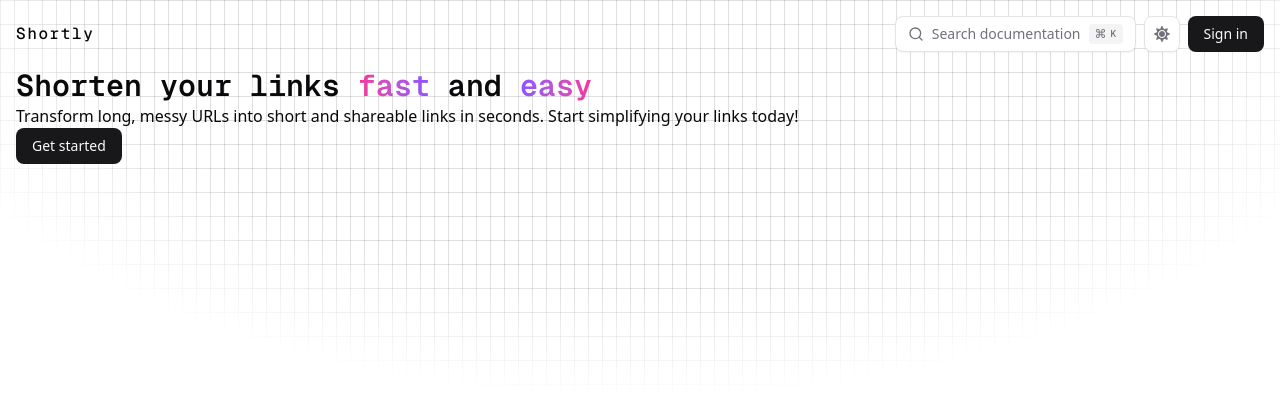
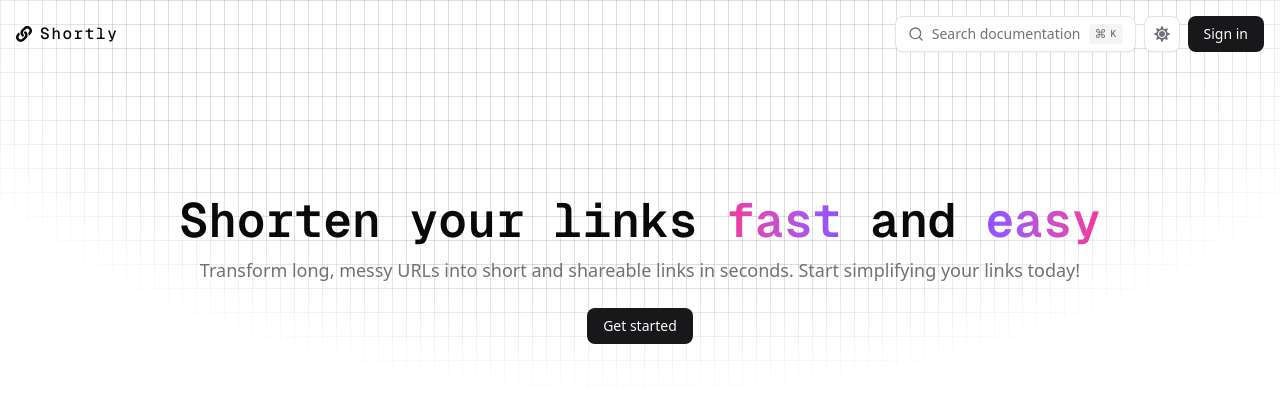
Before and after one commit to Whisperpiano/url-shortener, a Next.js app: page / in a window 1280 px wide. Shown: the top 400 px of the page. Built offline with nearby package versions, Linux system fonts and the light colour scheme; no server answers.

Commit message:
enhance Home page layout with better text positioning; update UI in Login component for clearer sign-in instructions and social options

```diff
--- a/app/page.tsx
+++ b/app/page.tsx
@@ -21,7 +21,8 @@ export default async function Home() {
   return (
     <>
       <main className="max-w-7xl mx-auto px-4">
-        <h2 className="font-mono font-semibold text-3xl ">
+        <section className="text-center relative h-full w-full py-32">
+          <h2 className="font-mono font-semibold text-5xl">
             Shorten your links{" "}
             <span className="bg-gradient-to-r from-pink-500 to-violet-500 bg-clip-text text-transparent">
               fast
@@ -31,12 +32,13 @@ export default async function Home() {
               easy
             </span>
           </h2>
-        <p>
-          Transform long, messy URLs into short and shareable links in seconds.
-          Start simplifying your links today!
+          <p className="text-lg text-muted-foreground pt-3 pb-6">
+            Transform long, messy URLs into short and shareable links in
+            seconds. Start simplifying your links today!
           </p>
 
           <Login btnText="Get started" />
+        </section>
 
         {/* <LoginButton /> */}
       </main>
--- a/components/layout/Header.tsx
+++ b/components/layout/Header.tsx
@@ -2,17 +2,21 @@ import SearchBar from "./SearchBar";
 import ToggleTheme from "./ToggleTheme";
 import Link from "next/link";
 import Login from "./Login";
+import { FaLink } from "react-icons/fa";
 
 export default async function Header() {
   return (
     <header className="max-w-7xl mx-auto p-4 flex items-center justify-between">
-      <div className="flex items-center gap-1">
-        <Link href={"/"}>
-          <h1 className="font-mono tracking-widest font-medium text-base">
-            Shortly
-          </h1>
-        </Link>
-      </div>
+      <Link
+        href={"/"}
+        className="flex items-center gap-2 hover:opacity-85 transition-opacity duration-200"
+      >
+        <FaLink />
+        <h1 className="font-mono tracking-widest font-medium text-base">
+          Shortly
+        </h1>
+      </Link>
+
       <div className="flex items-center gap-2">
         <SearchBar />
         <ToggleTheme />
--- a/components/layout/Login.tsx
+++ b/components/layout/Login.tsx
@@ -62,9 +62,10 @@ export default function Login({ btnText = "Sign in" }) {
             <span className="font-mono tracking-wide font-medium">Shortly</span>
           </SheetTitle>
           <SheetDescription>
-            <p>
+            <>
+              <div>
                 Log in to Shortly to access your account and manage your links.
-            </p>
+              </div>
               <div className="flex flex-col gap-4">
                 <Input placeholder="Email" className="py-5" />
                 <Input placeholder="Password" className="py-5" />
@@ -76,9 +77,9 @@ export default function Login({ btnText = "Sign in" }) {
                   Sign in
                 </Button>
               </div>
-            <p className="mt-6 py-4 border-t border-t-muted">
+              <div className="mt-6 py-4 border-t border-t-muted">
                 Or sign in with your Google or GitHub account.
-            </p>
+              </div>
               <div className="flex flex-col gap-4">
                 <Button
                   variant={"outline"}
@@ -101,6 +102,7 @@ export default function Login({ btnText = "Sign in" }) {
                 </Button>
               </div>
               <span className="mb-auto">Shortly TM</span>
+            </>
           </SheetDescription>
         </SheetHeader>
       </SheetContent>
```
Lines whose indentation alone changed are shown as unchanged.
